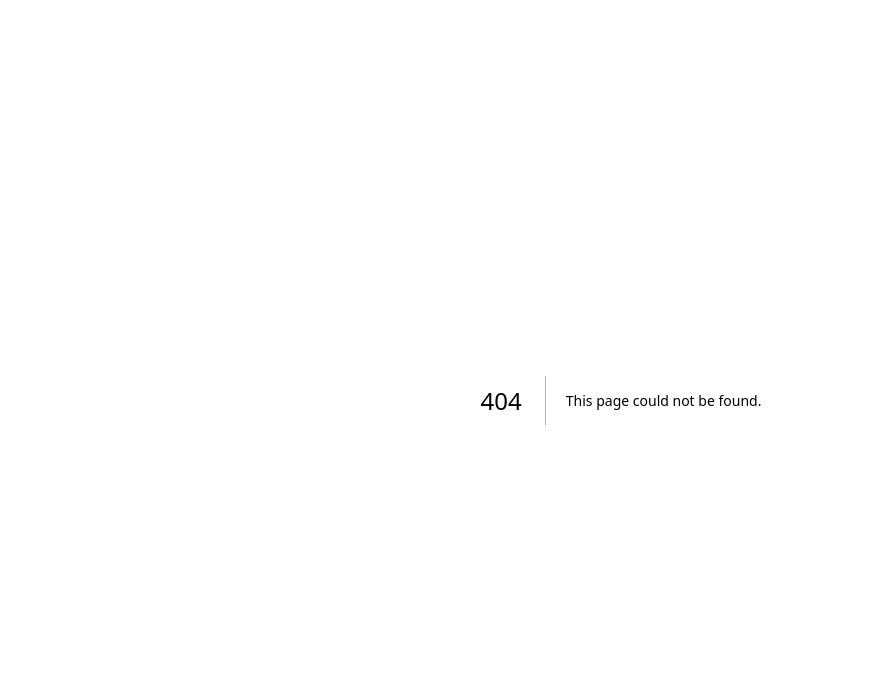
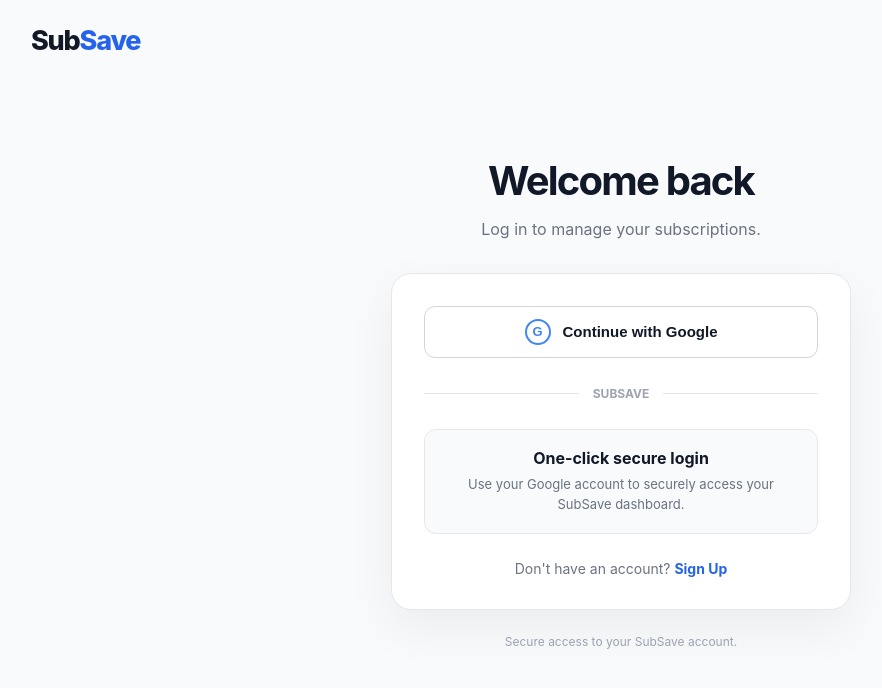
Before and after one commit to Channel-Stats/SubSave, a Next.js app: page /login in a window 1280 px wide. Before the commit this address had no page. Shown: the top 688 px of the page, without its empty margins (19-901 px from the left). Built offline with nearby package versions, Linux system fonts and the light colour scheme.

Commit message:
Create page.js

```diff
--- /dev/null
+++ b/app/login/page.js
@@ -0,0 +1,233 @@
+import Link from "next/link";
+
+export const metadata = {
+  title: "Log In | SubSave",
+  description: "Log in to your SubSave account.",
+};
+
+export default function Login() {
+  return (
+    <main
+      style={{
+        minHeight: "100vh",
+        background: "#f8fafc",
+        color: "#111827",
+        fontFamily:
+          '-apple-system, BlinkMacSystemFont, "Segoe UI", Arial, sans-serif',
+      }}
+    >
+      {/* TOP */}
+      <nav
+        style={{
+          maxWidth: "1180px",
+          margin: "0 auto",
+          padding: "24px 30px",
+        }}
+      >
+        <Link
+          href="/home"
+          style={{
+            fontSize: "27px",
+            fontWeight: "800",
+            letterSpacing: "-1.2px",
+            color: "#111827",
+            textDecoration: "none",
+          }}
+        >
+          Sub<span style={{ color: "#2563eb" }}>Save</span>
+        </Link>
+      </nav>
+
+      {/* LOGIN AREA */}
+      <section
+        style={{
+          display: "flex",
+          justifyContent: "center",
+          padding: "75px 24px 100px",
+        }}
+      >
+        <div
+          style={{
+            width: "100%",
+            maxWidth: "460px",
+          }}
+        >
+          <div
+            style={{
+              textAlign: "center",
+              marginBottom: "30px",
+            }}
+          >
+            <h1
+              style={{
+                fontSize: "40px",
+                letterSpacing: "-1.8px",
+                margin: "0 0 12px",
+              }}
+            >
+              Welcome back
+            </h1>
+
+            <p
+              style={{
+                margin: 0,
+                color: "#6b7280",
+                fontSize: "16px",
+                lineHeight: "1.6",
+              }}
+            >
+              Log in to manage your subscriptions.
+            </p>
+          </div>
+
+          <div
+            style={{
+              background: "#ffffff",
+              border: "1px solid #e5e7eb",
+              borderRadius: "20px",
+              padding: "32px",
+              boxShadow: "0 18px 50px rgba(0,0,0,0.06)",
+            }}
+          >
+            {/* GOOGLE LOGIN */}
+            <button
+              type="button"
+              style={{
+                width: "100%",
+                height: "52px",
+                background: "#ffffff",
+                color: "#111827",
+                border: "1px solid #d1d5db",
+                borderRadius: "11px",
+                fontSize: "15px",
+                fontWeight: "700",
+                cursor: "pointer",
+                display: "flex",
+                justifyContent: "center",
+                alignItems: "center",
+                gap: "12px",
+              }}
+            >
+              <span
+                style={{
+                  width: "22px",
+                  height: "22px",
+                  borderRadius: "50%",
+                  border: "2px solid #4285F4",
+                  color: "#4285F4",
+                  display: "inline-flex",
+                  alignItems: "center",
+                  justifyContent: "center",
+                  fontWeight: "800",
+                  fontSize: "13px",
+                }}
+              >
+                G
+              </span>
+
+              Continue with Google
+            </button>
+
+            <div
+              style={{
+                display: "flex",
+                alignItems: "center",
+                gap: "14px",
+                margin: "28px 0",
+              }}
+            >
+              <div
+                style={{
+                  height: "1px",
+                  background: "#e5e7eb",
+                  flex: 1,
+                }}
+              />
+
+              <span
+                style={{
+                  color: "#9ca3af",
+                  fontSize: "12px",
+                  fontWeight: "700",
+                }}
+              >
+                SUBSAVE
+              </span>
+
+              <div
+                style={{
+                  height: "1px",
+                  background: "#e5e7eb",
+                  flex: 1,
+                }}
+              />
+            </div>
+
+            <div
+              style={{
+                background: "#f8fafc",
+                border: "1px solid #e5e7eb",
+                borderRadius: "12px",
+                padding: "18px",
+                textAlign: "center",
+              }}
+            >
+              <div
+                style={{
+                  fontWeight: "700",
+                  marginBottom: "6px",
+                }}
+              >
+                One-click secure login
+              </div>
+
+              <div
+                style={{
+                  color: "#6b7280",
+                  fontSize: "13px",
+                  lineHeight: "1.6",
+                }}
+              >
+                Use your Google account to securely access your SubSave
+                dashboard.
+              </div>
+            </div>
+
+            <p
+              style={{
+                textAlign: "center",
+                color: "#6b7280",
+                fontSize: "14px",
+                margin: "26px 0 0",
+              }}
+            >
+              Don't have an account?{" "}
+              <Link
+                href="/signup"
+                style={{
+                  color: "#2563eb",
+                  textDecoration: "none",
+                  fontWeight: "700",
+                }}
+              >
+                Sign Up
+              </Link>
+            </p>
+          </div>
+
+          <p
+            style={{
+              textAlign: "center",
+              color: "#9ca3af",
+              fontSize: "12px",
+              lineHeight: "1.6",
+              marginTop: "22px",
+            }}
+          >
+            Secure access to your SubSave account.
+          </p>
+        </div>
+      </section>
+    </main>
+  );
+}
```
